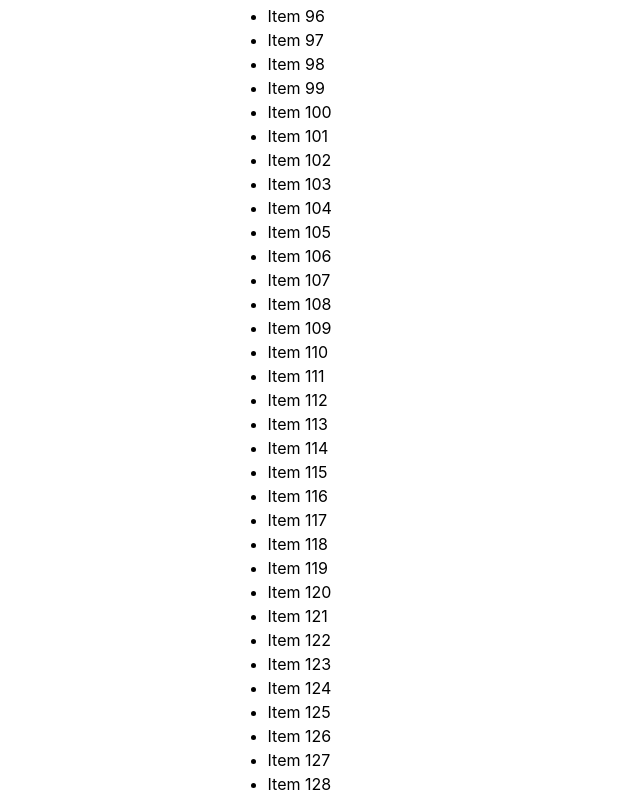
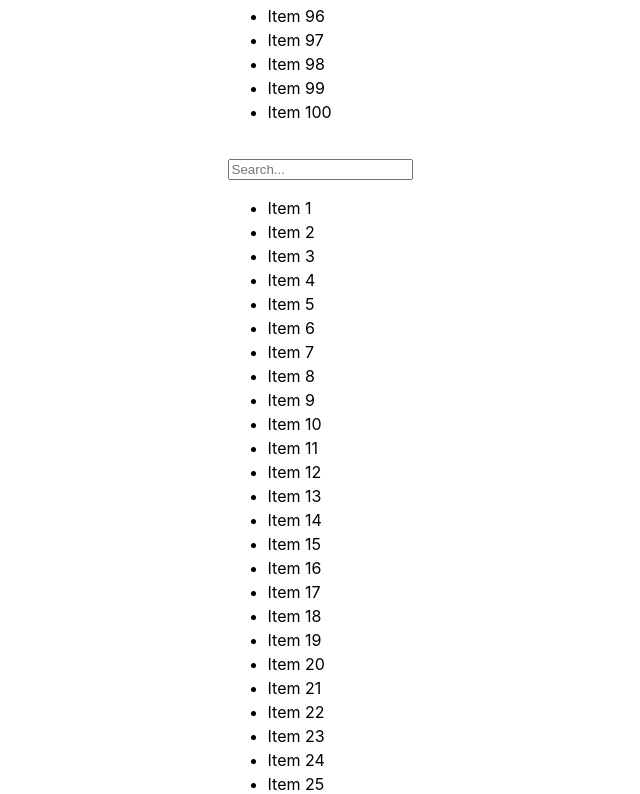
Before and after one commit to ethicalhub/react-etc, a React (Vite) app: page / in a window 1280 px wide. Shown: the part 2966-3760 px from the top of the page, without its empty margins (209-849 px from the left). Built offline with nearby package versions, Linux system fonts and the light colour scheme.

Commit message:
feat(setup): useSunc

```diff
--- a/src/App.tsx
+++ b/src/App.tsx
@@ -1,3 +1,4 @@
+import UseDeferredValueExample from "./react-hooks/useDeferredValue"
 import UseIdExample from "./react-hooks/useId"
 import ImperativeHandleRef from "./react-hooks/useImperativeHandle"
 import InsertionEffectHook from "./react-hooks/useInsertionEffect"
@@ -29,6 +30,12 @@ const App = () => {
       <div style={{margin: "2rem"}}>
       <UseTransitionHook />
       </div>
+      <div style={{margin: "2rem"}}>
+      <UseDeferredValueExample />
+      </div>
+      <div style={{margin: "2rem"}}>
+
+      </div>
 
     </section>
   )
--- /dev/null
+++ b/src/react-hooks/useDeferredValue/index.tsx
@@ -0,0 +1,40 @@
+import React, { useState, useDeferredValue } from 'react';
+
+const UseDeferredValueExample = () => {
+  const [query, setQuery] = useState('');
+  const [items] = useState(
+    Array.from({ length: 1000 }, (_, i) => `Item ${i + 1}`)
+  );
+
+  // Use the deferred value to delay the filter operation
+  const deferredQuery = useDeferredValue(query);
+
+  // Filter the items based on the deferred query value
+  const filteredItems = items.filter(item =>
+    item.toLowerCase().includes(deferredQuery.toLowerCase())
+  );
+
+  const handleChange = (e: React.ChangeEvent<HTMLInputElement>) => {
+    setQuery(e.target.value);
+  };
+
+  return (
+    <div>
+      <input
+        type="text"
+        placeholder="Search..."
+        value={query}
+        onChange={handleChange}
+      />
+      <div>
+        <ul>
+          {filteredItems.map((item, index) => (
+            <li key={index}>{item}</li>
+          ))}
+        </ul>
+      </div>
+    </div>
+  );
+};
+
+export default UseDeferredValueExample;
--- a/src/react-hooks/useTransition/index.tsx
+++ b/src/react-hooks/useTransition/index.tsx
@@ -3,7 +3,7 @@ import { useTransition, useState, useMemo } from 'react';
 const UseTransitionHook = () => {
   const [isPending, startTransition] = useTransition();
   const [query, setQuery] = useState("");
-  const [items] = useState(Array.from({ length: 10000 }, (_, i) => `Item ${i + 1}`));
+  const [items] = useState(Array.from({ length: 100 }, (_, i) => `Item ${i + 1}`));
 
   // Use useMemo to memoize the filtered items and avoid recalculating them on every render
   const filteredItems = useMemo(
```
Also changed, not shown: src/react-hooks/useSync/index.tsx (added, +56 -0 lines), src/react-hooks/useDeferredValue/readme.md (added), src/react-hooks/useSync/readme.md (added).
